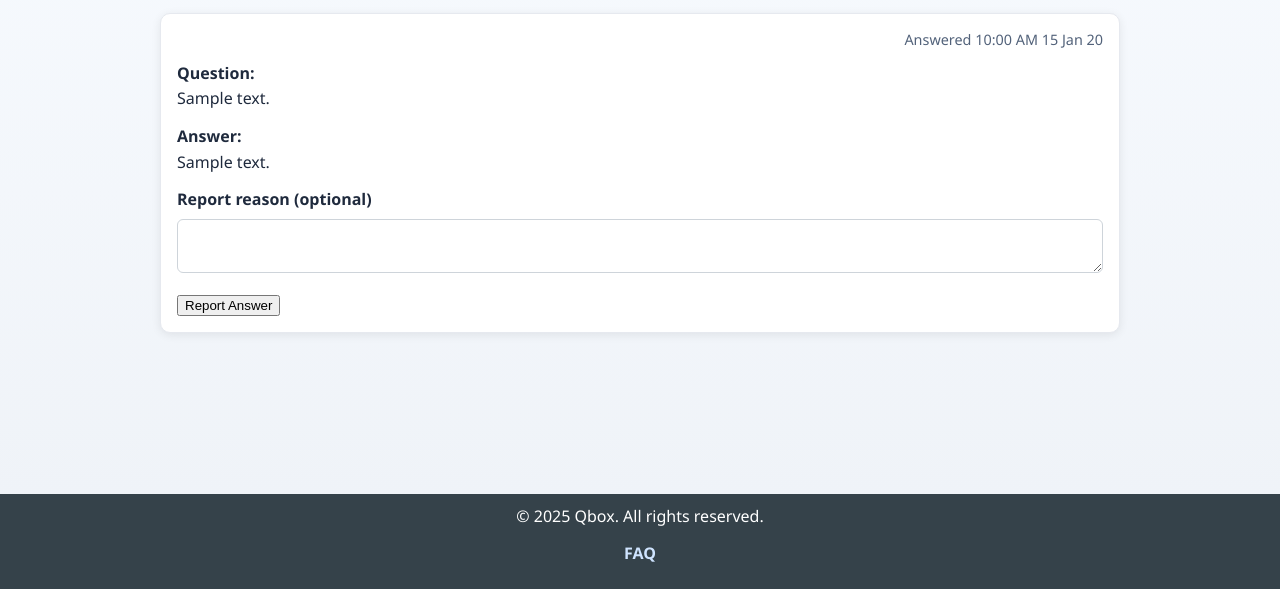
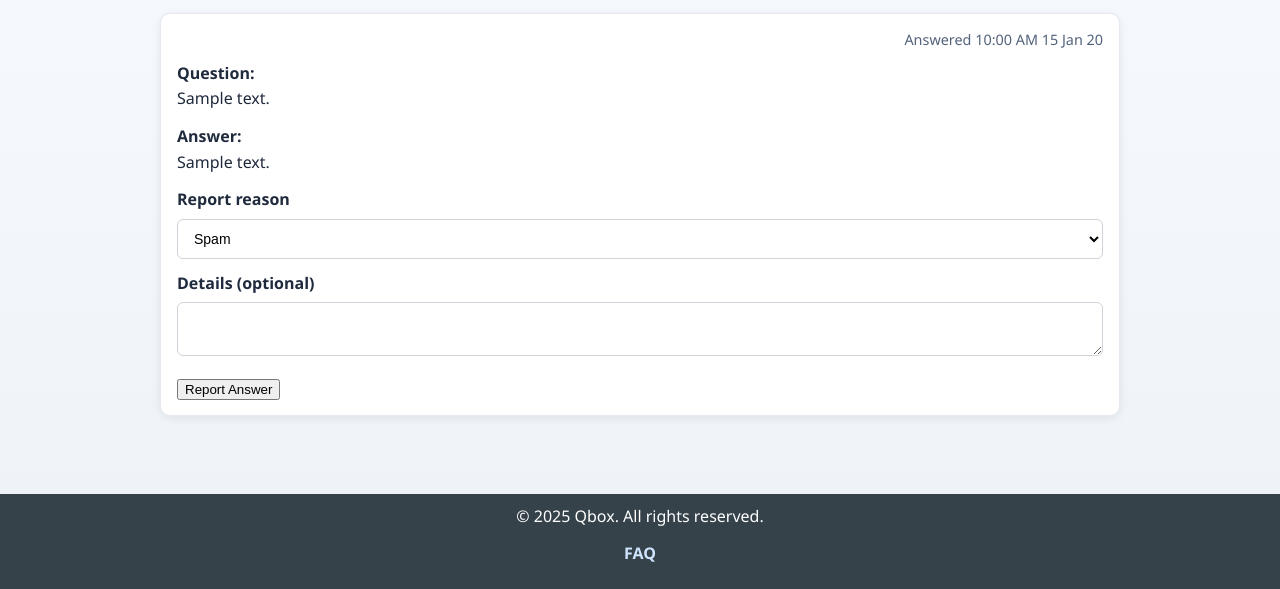
Before and after one commit to VertyyBird/qbox, a Flask app: a page that uses templates/answer.html in a window 1280 px wide. Shown: the part 211-800 px from the top of the page. Run offline with Flask 3, Linux system fonts and the light colour scheme; tables that the repository leaves empty hold one stand-in row (values such as "Sample post").

Commit message:
improve reporting reasons and admin actions

```diff
--- a/app.py
+++ b/app.py
@@ -168,7 +168,7 @@ def report_answer(answer_id):
         answer_id=answer.id,
         reporter_user_id=current_user.id if current_user.is_authenticated else None,
         reporter_ip=reporter_ip,
-        reason=form.reason.data,
+        reason=form.reason_text.data or form.reason_choice.data,
     )
     db.session.add(report)
     db.session.commit()
--- a/forms.py
+++ b/forms.py
@@ -206,7 +206,8 @@ class ModerateQuestionForm(FlaskForm):
 
 class AnswerReportForm(FlaskForm):
     answer_id = HiddenField(validators=[DataRequired()])
-    reason = TextAreaField('Reason')
+    reason_choice = StringField('Reason', validators=[DataRequired()])
+    reason_text = TextAreaField('Details')
     submit = SubmitField('Report')
 
 
--- a/templates/answer.html
+++ b/templates/answer.html
@@ -39,8 +39,17 @@ along with this program.  If not, see <https://www.gnu.org/licenses/>.
             {{ report_form.csrf_token }}
             <input type="hidden" name="answer_id" value="{{ answer.id }}">
             <div class="form-group">
-                <label for="reason">Report reason (optional)</label>
-                <textarea name="reason" rows="2" class="form-control"></textarea>
+                <label>Report reason</label>
+                <select name="reason_choice" class="form-control">
+                    <option value="spam">Spam</option>
+                    <option value="abuse">Abusive/harassment</option>
+                    <option value="inappropriate">Inappropriate content</option>
+                    <option value="other">Other</option>
+                </select>
+            </div>
+            <div class="form-group">
+                <label for="reason_text">Details (optional)</label>
+                <textarea name="reason_text" rows="2" class="form-control"></textarea>
             </div>
             <div class="form-actions">
                 <button type="submit">Report Answer</button>
```
Also changed, not shown: templates/admin.html (+22 -4 lines), templates/feed.html (+7 -1 lines), templates/profile.html (+7 -1 lines).
